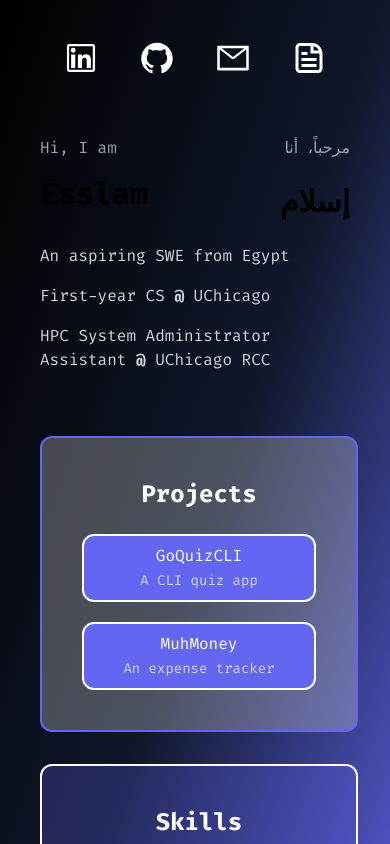
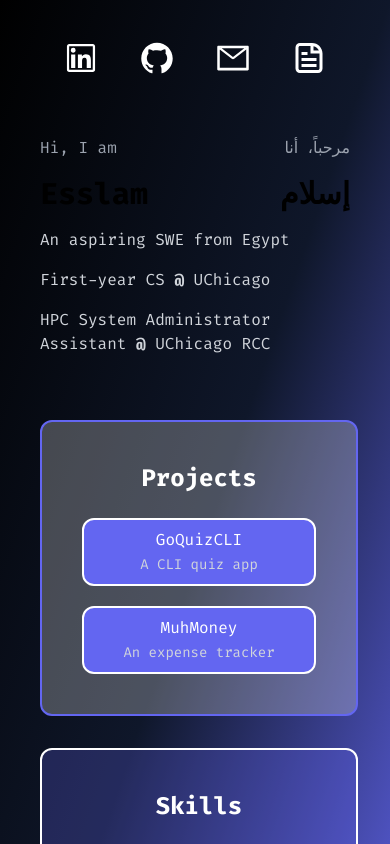
Before and after one commit to esslam-ashour/personal-website, a Next.js app: page / in a window 390 px wide. Shown: the top 844 px of the page. Built offline with nearby package versions, Linux system fonts and the light colour scheme.

Commit message:
fixed arabic font padding for mobile

```diff
--- a/app/page.js
+++ b/app/page.js
@@ -12,7 +12,7 @@ export default function Experience() {
         <link rel="icon" href="/favicon.ico" />
       </Head>
 
-      <main className=' bg-gradient-to-tl from-indigo-500 via-slate-900 to-black md:px-20 lg:px-40 max-w-screen'>
+      <main className=' bg-gradient-to-tl from-indigo-500 via-slate-900 to-black md:px-10 lg:px-30 max-w-screen'>
         <nav className="text-4xl md:text-5xl lg:text-5xl flex justify-center gap-10 py-3 flex-row md:flex flex-grow pt-10">
             <a rel="noopener noreferrer" target="_blank" href="https://linkedin.com/in/esslam-ashour"><AiOutlineLinkedin className="text-white hover:text-indigo-600 hover:translate-y-1 transition ease-in" /></a>
             <a rel="noopener noreferrer" target="_blank" href="https://github.com/esslam-ashour"><AiOutlineGithub className="text-white hover:text-indigo-600 hover:translate-y-1 transition ease-in" /></a>
@@ -27,7 +27,7 @@ export default function Experience() {
             </div>
             <div className="flex flex-row justify-between">
               <h2 className="text-3xl py-2 md:text-5xl lg:text-6xl font-bold">Esslam</h2>
-              <h2 dir='rtl' className="text-3xl py-4 md:text-5xl lg:text-6xl font-bold">إسلام</h2>
+              <h2 dir='rtl' className="text-3xl py-2 md:py-4 lg:py-4 md:text-5xl lg:text-6xl font-bold">إسلام</h2>
             </div>
             <h3 className="text-l py-2 text-gray-300 md:text-xl lg:text-3xl">An aspiring SWE from Egypt</h3>
             <h3 className="text-l py-2 text-gray-300 md:text-xl lg:text-3xl">First-year CS <span className="font-bold">@</span> UChicago</h3>
```
